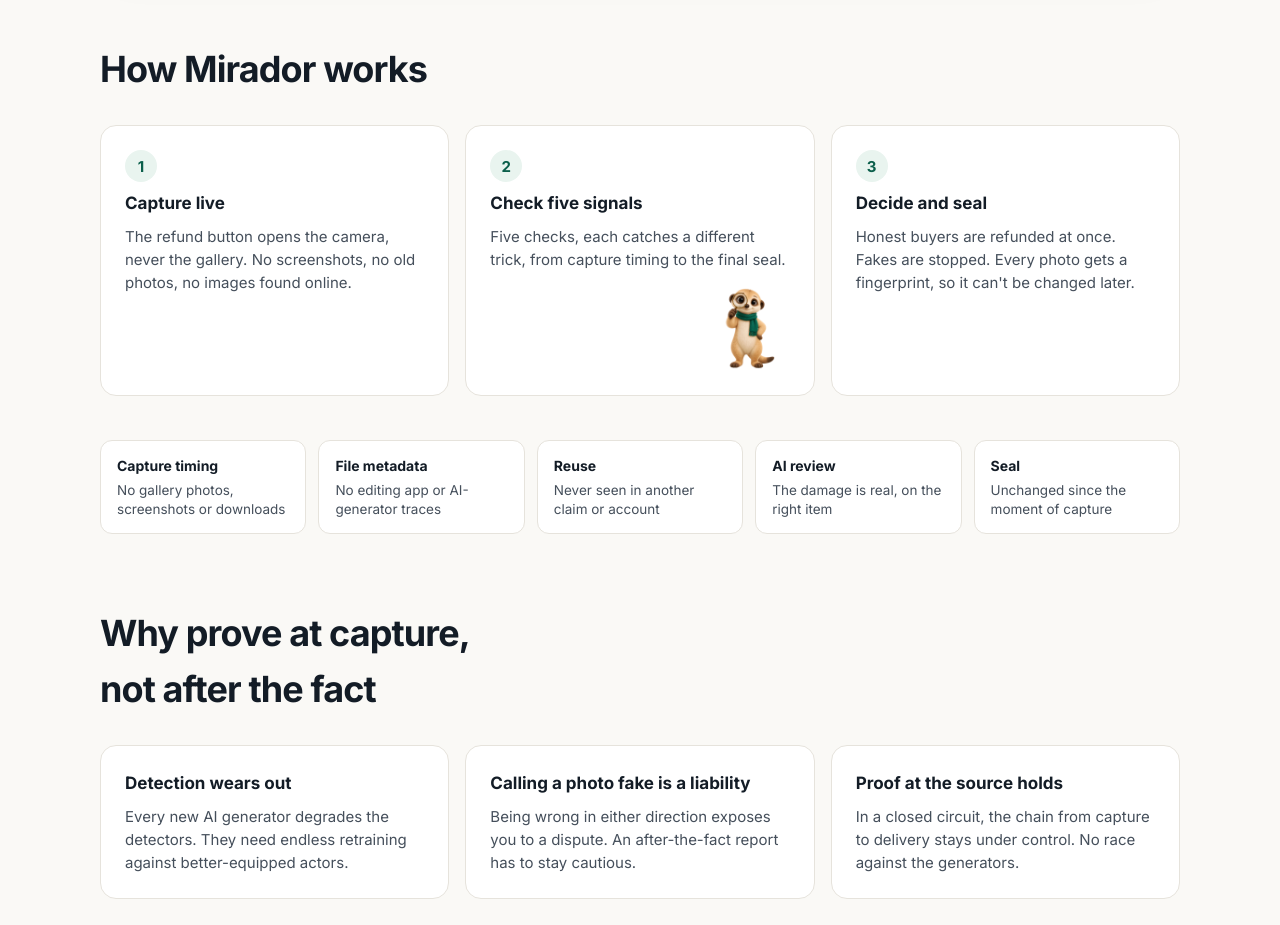
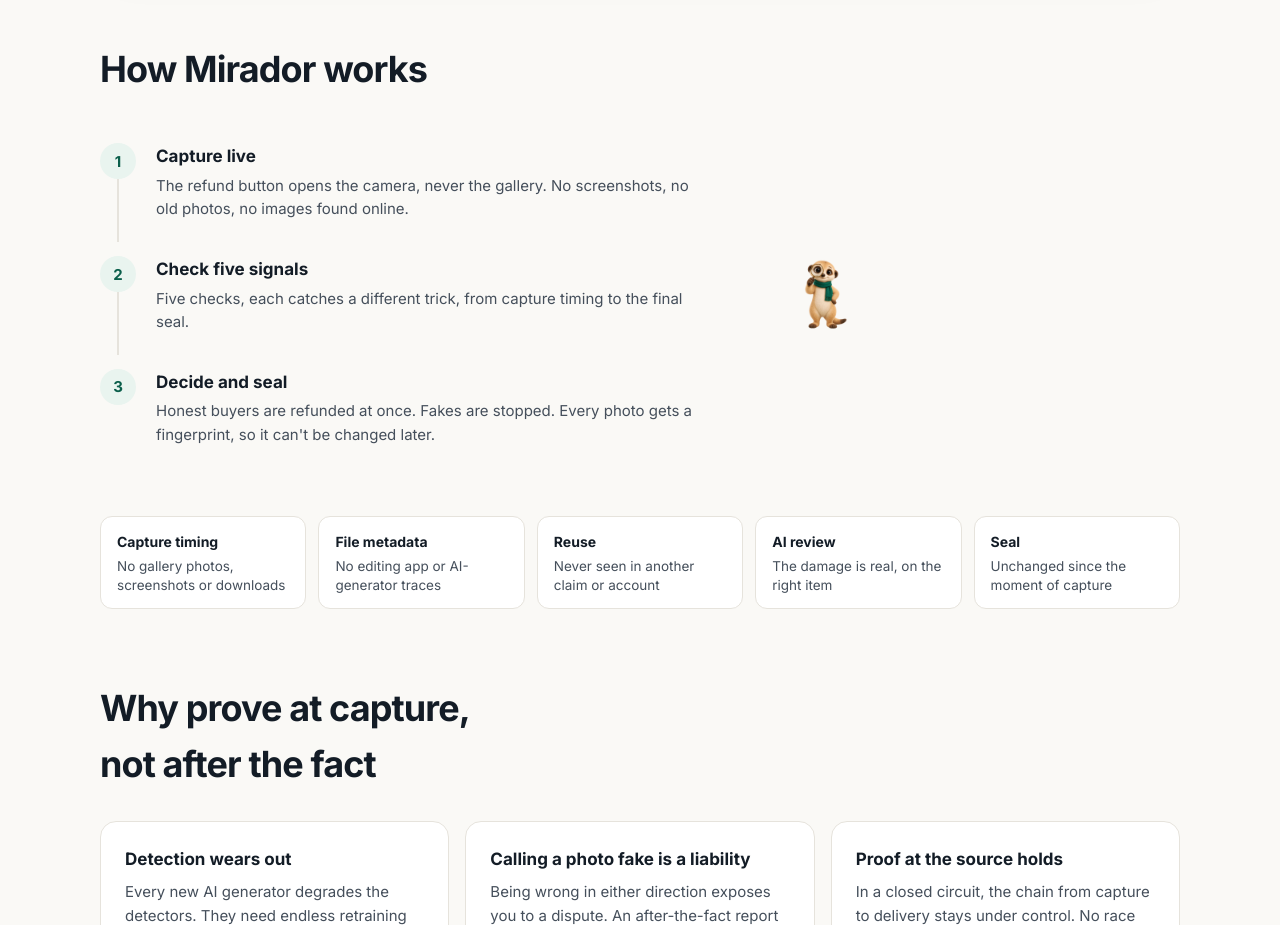
Before and after one commit to jboon-ux/Mirador, a plain HTML site: page index.html in a window 1280 px wide. Shown: the part 1960-2885 px from the top of the page. Drawn offline with Linux system fonts and the light colour scheme.

Commit message:
Vertical timeline for How it works, pricing from EUR 50/month

```diff
--- a/index.html
+++ b/index.html
@@ -161,7 +161,14 @@ button{font:inherit;cursor:pointer;color:inherit}
 .s3 .n{width:32px;height:32px;border-radius:50%;background:var(--brand-soft);color:var(--brand-ink);font-weight:700;display:grid;place-items:center;font-size:15px}
 .s3 h3{font-size:17px;font-weight:700}
 .s3 p{margin:0;color:var(--body);font-size:15px}
-.signals{display:grid;grid-template-columns:repeat(5,minmax(0,1fr));gap:12px;margin-top:16px}
+.vsteps{display:flex;flex-direction:column;max-width:760px}
+.vstep{display:flex;gap:20px;padding:18px 0;position:relative;align-items:flex-start}
+.vstep:not(:last-child)::before{content:"";position:absolute;left:17px;top:54px;bottom:-4px;width:2px;background:var(--line)}
+.vstep .vn{flex:none;width:36px;height:36px;border-radius:50%;background:var(--brand-soft);color:var(--brand-ink);font-weight:700;display:grid;place-items:center;font-size:15px;position:relative}
+.vstep h3{font-size:17px;font-weight:700;margin-bottom:4px}
+.vstep p{margin:0;color:var(--body);font-size:15px;max-width:58ch}
+.vstep img.vimg{flex:none;width:72px;align-self:center;margin-left:auto}
+.signals{display:grid;grid-template-columns:repeat(5,minmax(0,1fr));gap:12px;margin-top:24px}
 .sig-item{background:var(--surface);border:1px solid var(--line);border-radius:12px;padding:14px 16px;display:flex;flex-direction:column;gap:4px}
 .sig-item b{font-size:14px;font-weight:700}
 .sig-item span{color:var(--body);font-size:13.5px;line-height:1.4}
@@ -225,10 +232,10 @@ footer{font-size:13px;color:var(--muted);max-width:90ch;border-top:1px solid var
 
   <section class="how" id="how" aria-labelledby="howTitle">
     <h2 id="howTitle">How Mirador works</h2>
-    <div class="steps3">
-      <div class="s3"><span class="n">1</span><h3>Capture live</h3><p>The refund button opens the camera, never the gallery. No screenshots, no old photos, no images found online.</p></div>
-      <div class="s3"><span class="n">2</span><h3>Check five signals</h3><p>Five checks, each catches a different trick, from capture timing to the final seal.</p><img class="s3img" src="assets/mascotte-loupe.png" alt=""></div>
-      <div class="s3"><span class="n">3</span><h3>Decide and seal</h3><p>Honest buyers are refunded at once. Fakes are stopped. Every photo gets a fingerprint, so it can't be changed later.</p></div>
+    <div class="vsteps">
+      <div class="vstep"><span class="vn">1</span><div><h3>Capture live</h3><p>The refund button opens the camera, never the gallery. No screenshots, no old photos, no images found online.</p></div></div>
+      <div class="vstep"><span class="vn">2</span><div><h3>Check five signals</h3><p>Five checks, each catches a different trick, from capture timing to the final seal.</p></div><img class="vimg" src="assets/mascotte-loupe.png" alt=""></div>
+      <div class="vstep"><span class="vn">3</span><div><h3>Decide and seal</h3><p>Honest buyers are refunded at once. Fakes are stopped. Every photo gets a fingerprint, so it can't be changed later.</p></div></div>
     </div>
     <div class="signals">
       <div class="sig-item"><b>Capture timing</b><span>No gallery photos, screenshots or downloads</span></div>
```
Also changed, not shown: pricing.html (+4 -4 lines).
